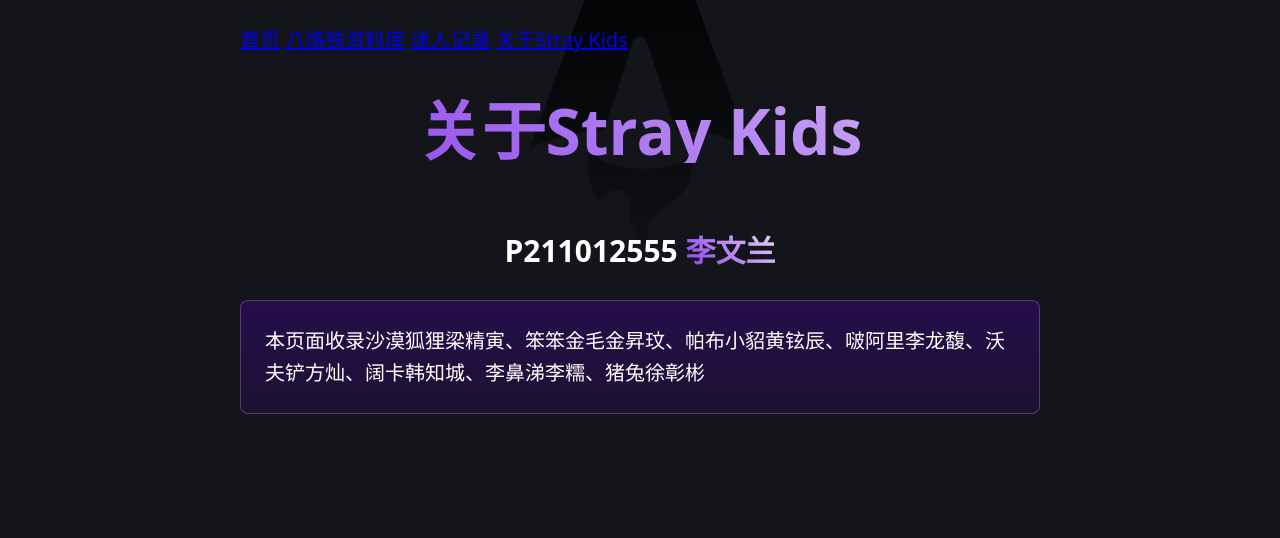
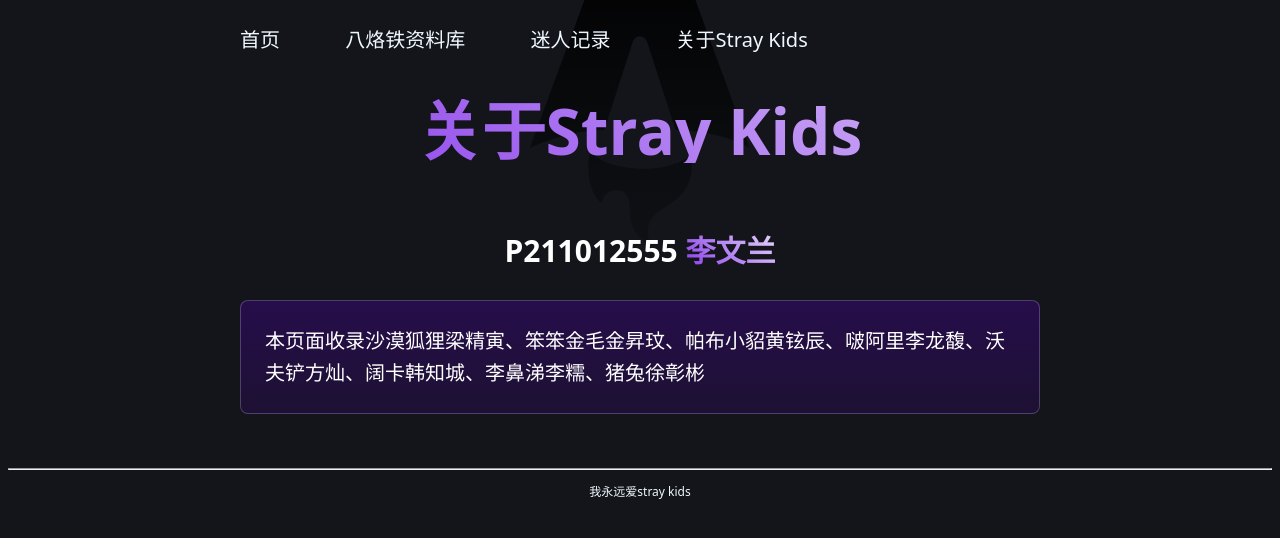
Before and after one commit to mahuqi/astro7, an Astro site: page /about in a window 1280 px wide. Built offline with nearby package versions, Linux system fonts and the light colour scheme; Astro itself is replaced by a stand-in of ours.

Commit message:
哇哇哇

```diff
--- /dev/null
+++ b/src/components/Footer.astro
@@ -0,0 +1,12 @@
+<footer>
+    <hr/>
+    <p><span>我永远爱stray kids</span></p>
+</footer>
+
+<style>
+    footer{
+        font-size: 12px;
+        color: aliceblue;
+        text-align: center;
+    }
+</style>
--- a/src/components/NavigationBar.astro
+++ b/src/components/NavigationBar.astro
@@ -7,12 +7,12 @@
             a{
                 color: aliceblue;
                 text-decoration: none;
-                margin-right: 1em;
+                margin-right: 3em;
 
             }
             a:hover{
                text-decoration: underline;
-               background-color: burlywood;
+               background-color: rgb(96, 149, 228);
             }
 
         </style>
--- a/src/pages/about.astro
+++ b/src/pages/about.astro
@@ -1,6 +1,8 @@
 ---
 import Layout from "../layouts/Layout.astro";
 import Card from "../components/Card.astro";
+import NavigationBar from "../components/NavigationBar.astro";
+import Footerdiv from "../components/Footer.astro";
 ---
 
 <Layout title="Welcome to Astro.">
@@ -33,16 +35,14 @@
                 </linearGradient>
             </defs>
         </svg>
-        <a href="/">首页</a>
-        <a href="/books/">八烙铁资料库</a>
-        <a href="/note">迷人记录</a>
-        <a href="/about">关于Stray Kids</a>
+        <NavigationBar />
         <h1 class="text-gradient">关于Stray Kids</h1>
         <h2>P211012555 <span class="text-gradient">李文兰</span></h2>
         <p class="instructions">
             本页面收录沙漠狐狸梁精寅、笨笨金毛金昇玟、帕布小貂黄铉辰、啵阿里李龙馥、沃夫铲方灿、阔卡韩知城、李鼻涕李糯、猪兔徐彰彬
         </p>
     </main>
+    <Footerdiv/>
 </Layout>
 
 <style>
--- a/src/pages/note.astro
+++ b/src/pages/note.astro
@@ -2,7 +2,7 @@
 import Layout from "../layouts/Layout.astro";
 import Card from "../components/Card.astro";
 import NavigationBar from "../components/NavigationBar.astro";
-import"../styles/globle.css";
+import Footerdiv from "../components/Footer.astro";
 import { imageConfig } from "astro:assets";
 
 ---
@@ -48,6 +48,7 @@
             本页面收录沙漠狐狸梁精寅、笨笨金毛金昇玟、帕布小貂黄铉辰、啵阿里李龙馥、沃夫铲方灿、阔卡韩知城、李鼻涕李糯、猪兔徐彰彬
         </p>
     </main>
+    <Footerdiv/>
 </Layout>
 
 <style>
```
Also changed, not shown: src/pages/books.astro (+4 -4 lines), src/pages/index.astro (+3 -6 lines).
